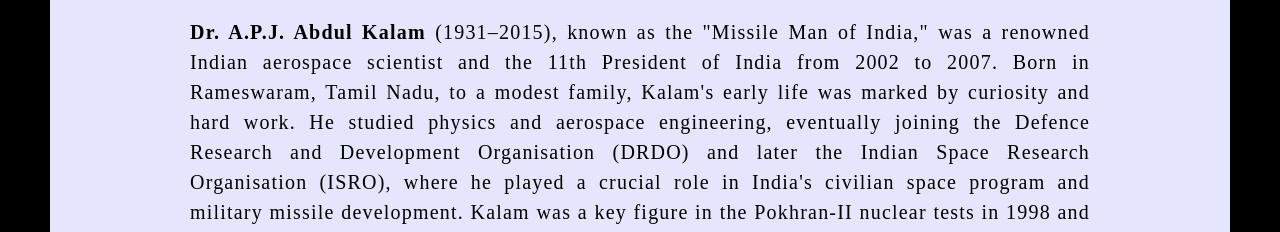
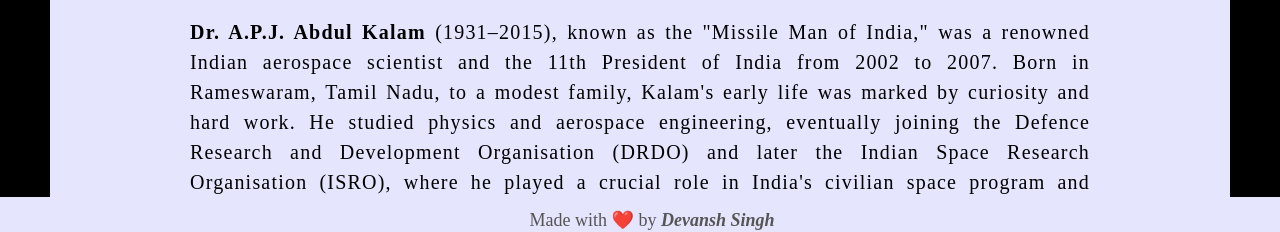
Before and after one commit to Devansh1974/APJ-Kalam, a plain HTML site: page index.html in a window 1280 px wide. Shown: the part 557-789 px from the top of the page. Drawn offline with Linux system fonts and the light colour scheme.

Commit message:
Update index.html
added footer that says "made by Devansh".

```diff
--- a/index.html
+++ b/index.html
@@ -27,9 +27,12 @@
 
             Kalam was a key figure in the Pokhran-II nuclear tests in 1998 and contributed to developing India's first indigenous satellite launch vehicle, SLV-III. Known for his simplicity, vision for a self-reliant India, and passion for education, he spent his later years inspiring young people. Dr. Kalam passed away in 2015 while delivering a lecture at the Indian Institute of Management, Shillong, leaving behind a legacy of dedication to science, education, and national development.</p>
       </section>
-      <footer>
+      <footer >
         <p>Read more about A.P.J. Abdul Kalam on <a href="https://en.wikipedia.org/wiki/A._P._J._Abdul_Kalam">Wikipedia</a></p>
       </footer>
+      <footer style="text-align: center; padding: 12px; background-color: #e5e5fd; font-size: 18px; color: #555; position: fixed; bottom: 0; left: 0; right: 0; width: 100%; margin: 0;">
+        Made with ❤️ by <strong><i>Devansh Singh</i></strong>
+    </footer>
       </div>
     </div>
 </body>
```
